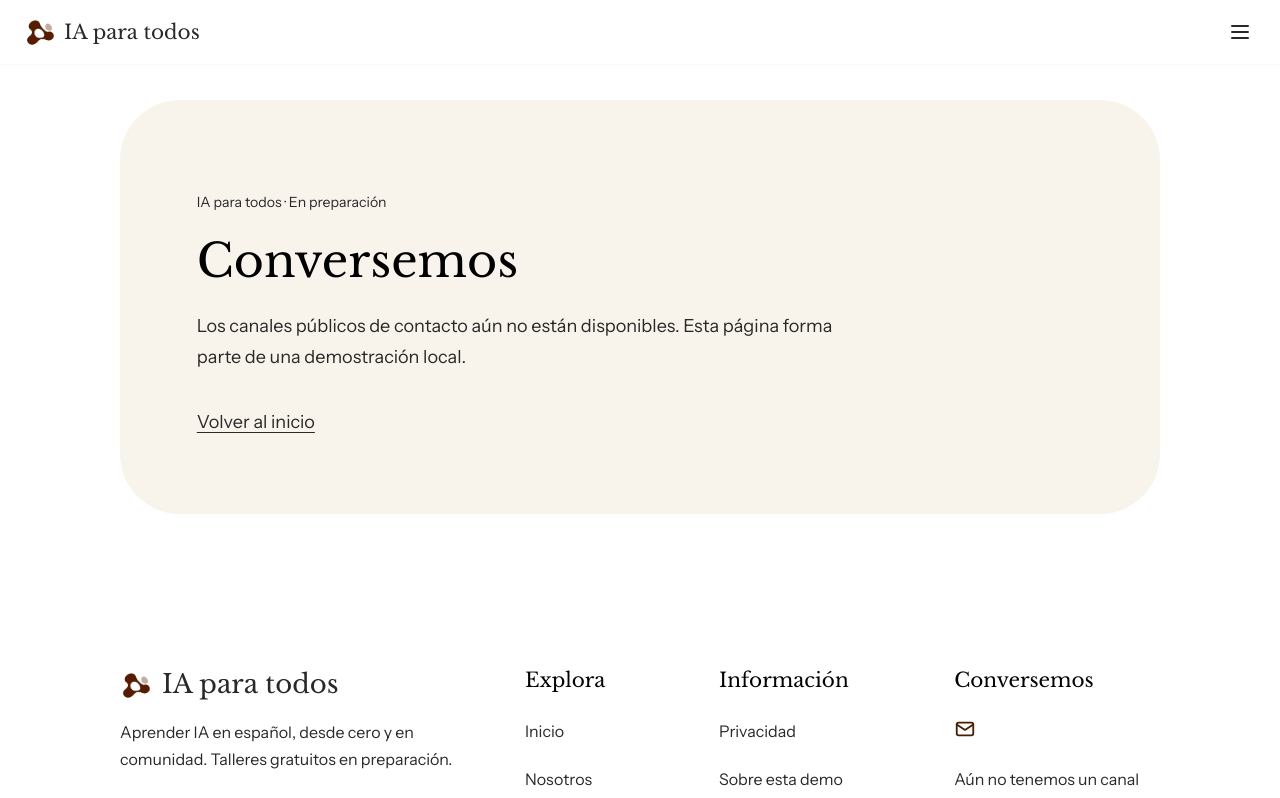
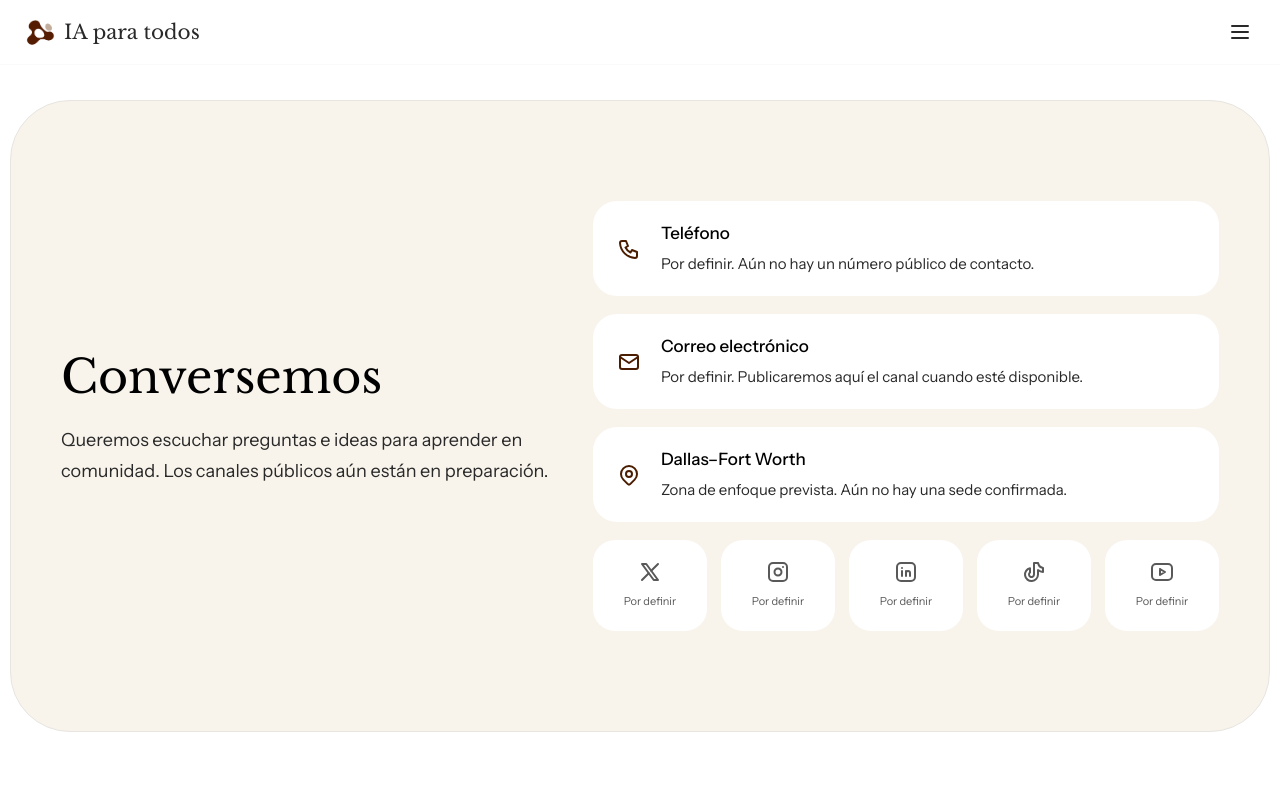
Before and after one commit to jhuerta17/ia-para-todos, an Angular app in the folder website/: page /contacto in a window 1280 px wide. Shown: the top 798 px of the page. Built offline with nearby package versions, Linux system fonts and the light colour scheme.

Commit message:
Complete contact page with truthful channel availability

```diff
--- a/website/src/app/app.routes.ts
+++ b/website/src/app/app.routes.ts
@@ -1,3 +1,4 @@
+import { Contact } from './pages/contact/contact';
 import { ParticipationPage } from './pages/participation-page/participation-page';
 import { Stories } from './pages/stories/stories';
 import { About } from './pages/about/about';
@@ -15,7 +16,6 @@ import { Home } from './pages/home';
 import { PagePreview } from './pages/page-preview';
 
 const pages = [
-  ['contacto', 'Conversemos', 'Los canales públicos de contacto aún no están disponibles. Esta página forma parte de una demostración local.'],
   ['privacidad', 'Privacidad de la demostración', 'Esta demostración no envía formularios, no almacena datos personales y no procesa pagos.'],
   ['terminos', 'Acerca de esta demostración', 'El sitio está en preparación. Sus contenidos describen una iniciativa educativa exploratoria y no constituyen una oferta de talleres programados.'],
   ['seguridad', 'Aprender con cuidado', 'Practica con ejemplos inventados, evita compartir datos personales y verifica la información antes de usarla o compartirla.'],
@@ -30,6 +30,7 @@ export const routes: Routes = [
   { path: 'comunidad', component: ParticipationPage, title: 'Comunidad · IA para todos', data: { community: true } },
   { path: 'participar', component: ParticipationPage, title: 'Participa — demostración · IA para todos' },
   { path: 'historias', component: Stories, title: 'Historias ilustrativas · IA para todos' },
+  { path: 'contacto', component: Contact, title: 'Contacto · IA para todos' },
   ...pages.map(([path, heading, description]) => ({
     path, component: PagePreview, title: `${heading} · IA para todos`,
     data: { heading, description },
--- /dev/null
+++ b/website/src/app/pages/contact/contact.css
@@ -0,0 +1,4 @@
+main { padding: 100px 0 0; } main:focus { outline: none; } .panel { margin: 0 10px 120px; padding: 100px 50px; display: grid; grid-template-columns: 44fr 56fr; gap: 40px; align-items: center; background: var(--color-warm); border: 1px solid var(--color-border); border-radius: 60px; } h1 { font-size: var(--text-section); } header p { max-width: 520px; margin: 16px 0 0; } .channels { display: grid; gap: 18px; min-width: 0; } .channel { display: flex; gap: 20px; align-items: center; padding: 20px 24px; background: white; border-radius: 24px; } .channel app-icon { --icon-size: 24px; color: var(--color-accent); } h2 { font: 500 17px/1.5 var(--font-body); } .channel p { margin: 4px 0 0; font-size: 15px; } .social { display: grid; grid-template-columns: repeat(5,minmax(0,1fr)); gap: 14px; list-style: none; margin: 0; padding: 0; } .social li { display: grid; place-items: center; gap: 8px; padding: 20px 8px; border-radius: 22px; background: white; color: #595959; } .social span { font-size: 11px; text-align: center; }
+@media (max-width: 809px) { main { padding-top: 100px; } .panel { padding: 60px 20px; margin-bottom: 70px; border-radius: 40px; grid-template-columns: minmax(0,1fr); gap: 36px; } h1 { font-size: 32px; } .channel { padding: 20px 16px; gap: 16px; } .social { grid-template-columns: repeat(3,minmax(0,1fr)); gap: 10px; } }
+@media (prefers-reduced-motion: no-preference) { .motion-ready { transition: opacity var(--duration-reveal),transform var(--duration-reveal); } .motion-ready:not(.entered) { opacity: .2; transform: translateY(20px); } }
+@media print { .motion-ready { opacity: 1; transform: none; } .panel { padding: 30px; } }
--- /dev/null
+++ b/website/src/app/pages/contact/contact.html
@@ -0,0 +1 @@
+<main tabindex="-1"><section class="panel" aria-labelledby="contact-title"><header appRevealOnEnter><h1 id="contact-title">Conversemos</h1><p>Queremos escuchar preguntas e ideas para aprender en comunidad. Los canales públicos aún están en preparación.</p></header><div class="channels" appRevealOnEnter>@for (channel of channels; track channel.title) {<div class="channel"><app-icon [name]="channel.icon" /><div><h2>{{ channel.title }}</h2><p>{{ channel.description }}</p></div></div>}<ul class="social" aria-label="Redes sociales aún no disponibles">@for (item of social; track item.name) {<li [attr.aria-label]="item.name + ': canal por definir'"><app-icon [name]="item.icon" /><span>Por definir</span></li>}</ul></div></section><app-faq-section /></main>
--- /dev/null
+++ b/website/src/app/pages/contact/contact.ts
@@ -0,0 +1,15 @@
+import { ChangeDetectionStrategy, Component } from '@angular/core';
+import { Icon, IconName } from '../../shared/icon';
+import { FaqSection } from '../../shared/faq-section/faq-section';
+import { RevealOnEnter } from '../../shared/motion/reveal-on-enter';
+@Component({selector: 'app-contact', imports: [Icon, FaqSection, RevealOnEnter], templateUrl: './contact.html', styleUrl: './contact.css', changeDetection: ChangeDetectionStrategy.OnPush})
+export class Contact {
+  protected readonly channels: { icon: IconName; title: string; description: string }[] = [
+    { icon: 'phone', title: 'Teléfono', description: 'Por definir. Aún no hay un número público de contacto.' },
+    { icon: 'mail', title: 'Correo electrónico', description: 'Por definir. Publicaremos aquí el canal cuando esté disponible.' },
+    { icon: 'map-pin', title: 'Dallas–Fort Worth', description: 'Zona de enfoque prevista. Aún no hay una sede confirmada.' },
+  ];
+  protected readonly social: { icon: IconName; name: string }[] = [
+    { icon: 'brand-x', name: 'X' }, { icon: 'brand-instagram', name: 'Instagram' }, { icon: 'brand-linkedin', name: 'LinkedIn' }, { icon: 'brand-tiktok', name: 'TikTok' }, { icon: 'brand-youtube', name: 'YouTube' },
+  ];
+}
```
